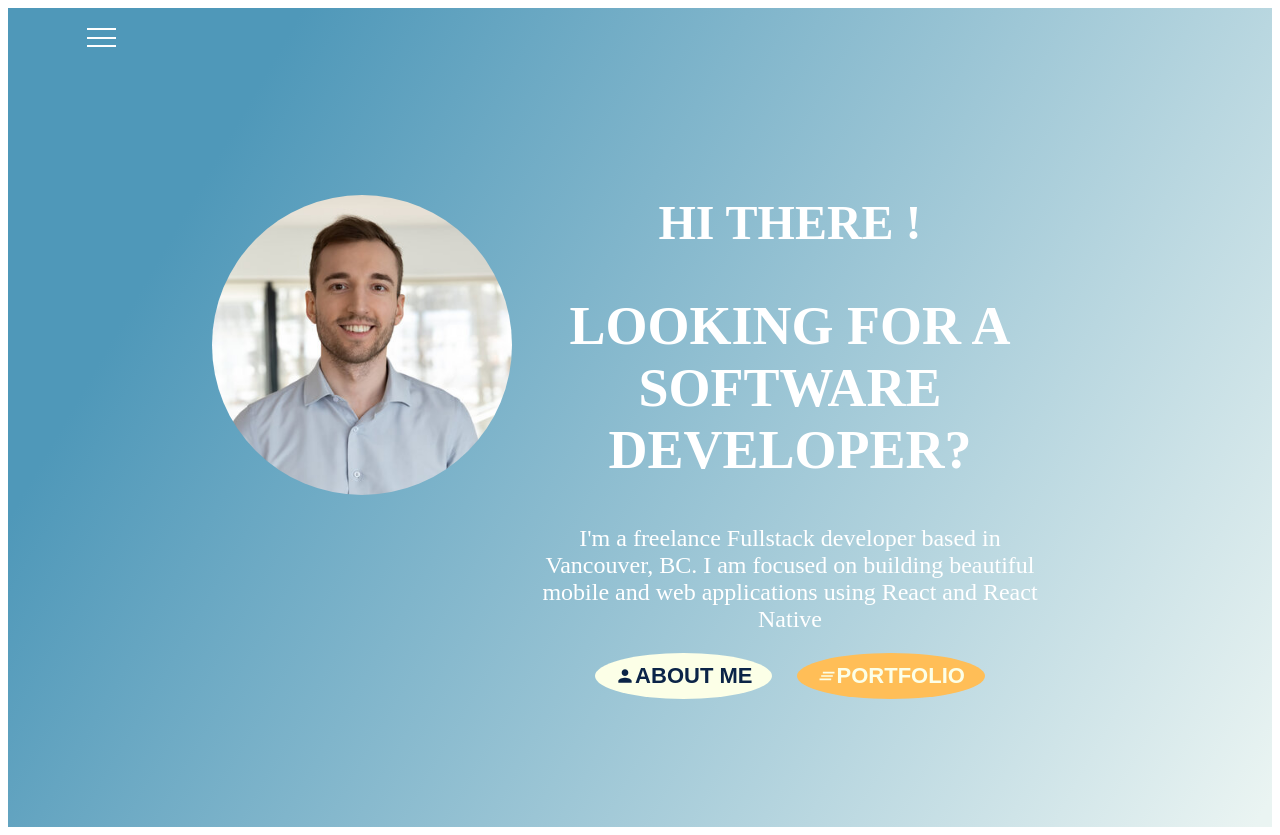
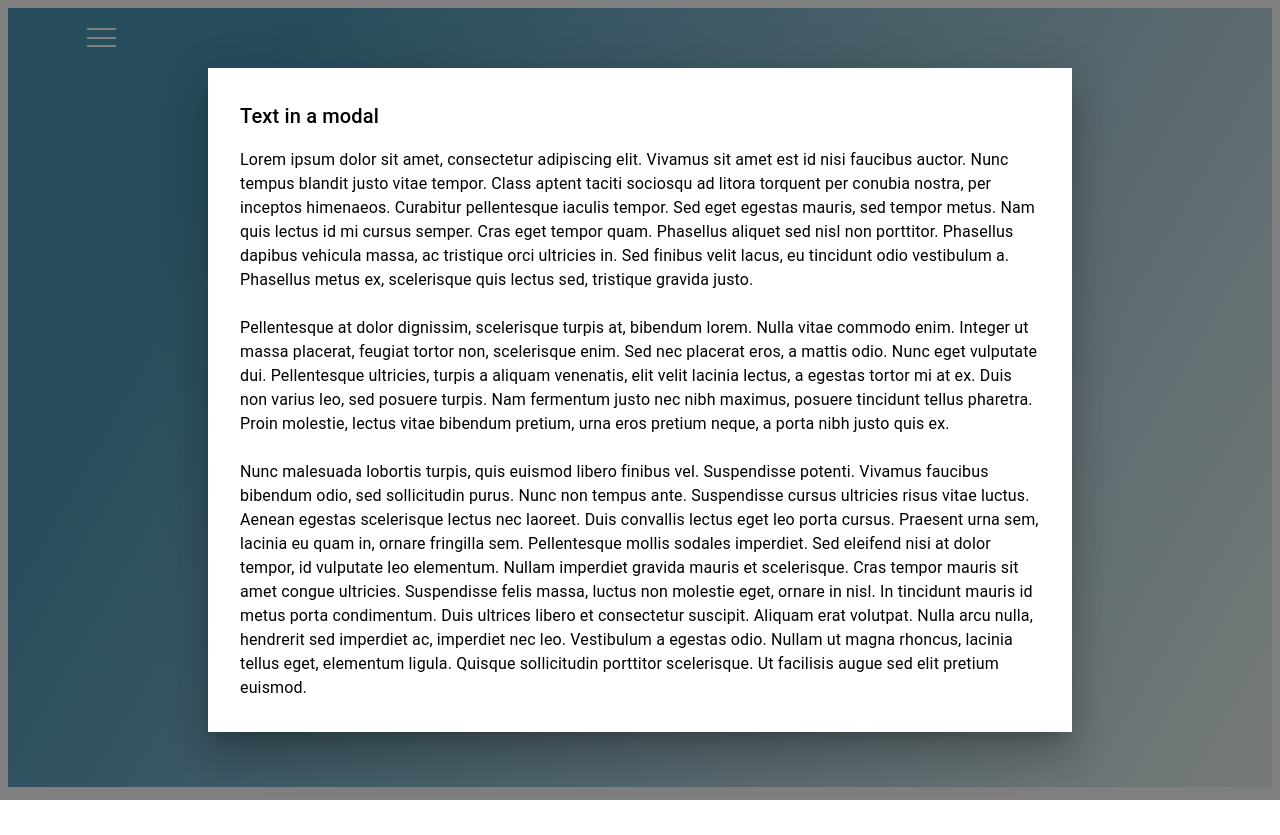
Before and after one commit to gshawnr/react_personal_site, a React (Create React App) app: page / in a window 1280 px wide. Both pictures are taken after a click on the button "ABOUT ME". After the commit the page ends 800 px from the top, so only its background shows below. Built offline with nearby package versions, Linux system fonts and the light colour scheme.

Commit message:
add about modal

```diff
--- a/package.json
+++ b/package.json
@@ -6,7 +6,7 @@
     "@emotion/react": "^11.10.6",
     "@emotion/styled": "^11.10.6",
     "@mui/icons-material": "^5.11.11",
-    "@mui/material": "^5.11.13",
+    "@mui/material": "^5.11.16",
     "@testing-library/jest-dom": "^5.16.5",
     "@testing-library/react": "^13.4.0",
     "@testing-library/user-event": "^13.5.0",
--- /dev/null
+++ b/src/components/Modal.tsx
@@ -0,0 +1,104 @@
+import * as React from "react";
+import Box from "@mui/material/Box";
+import Button from "@mui/material/Button";
+import Typography from "@mui/material/Typography";
+import Modal from "@mui/material/Modal";
+
+export default function BasicModal() {
+  const [open, setOpen] = React.useState(false);
+  const handleOpen = () => setOpen(true);
+  const handleClose = () => setOpen(false);
+
+  return (
+    <div>
+      <Button sx={style.modal_button} onClick={handleOpen}>
+        ABOUT ME
+      </Button>
+      <Modal
+        open={open}
+        onClose={handleClose}
+        aria-labelledby="modal-modal-title"
+        aria-describedby="modal-modal-description"
+      >
+        <Box sx={style.modal}>
+          <Typography id="modal-modal-title" variant="h6" component="h2">
+            Text in a modal
+          </Typography>
+          {/* <Typography id="modal-modal-description" sx={{ mt: 2 }}>
+            Duis mollis, est non commodo luctus, nisi erat porttitor ligula.
+          </Typography> */}
+          {text}
+        </Box>
+      </Modal>
+    </div>
+  );
+}
+
+const text = (
+  <Typography id="modal-modal-description" sx={{ mt: 2 }}>
+    Lorem ipsum dolor sit amet, consectetur adipiscing elit. Vivamus sit amet
+    est id nisi faucibus auctor. Nunc tempus blandit justo vitae tempor. Class
+    aptent taciti sociosqu ad litora torquent per conubia nostra, per inceptos
+    himenaeos. Curabitur pellentesque iaculis tempor. Sed eget egestas mauris,
+    sed tempor metus. Nam quis lectus id mi cursus semper. Cras eget tempor
+    quam. Phasellus aliquet sed nisl non porttitor. Phasellus dapibus vehicula
+    massa, ac tristique orci ultricies in. Sed finibus velit lacus, eu tincidunt
+    odio vestibulum a. Phasellus metus ex, scelerisque quis lectus sed,
+    tristique gravida justo.
+    <br />
+    <br />
+    Pellentesque at dolor dignissim, scelerisque turpis at, bibendum lorem.
+    Nulla vitae commodo enim. Integer ut massa placerat, feugiat tortor non,
+    scelerisque enim. Sed nec placerat eros, a mattis odio. Nunc eget vulputate
+    dui. Pellentesque ultricies, turpis a aliquam venenatis, elit velit lacinia
+    lectus, a egestas tortor mi at ex. Duis non varius leo, sed posuere turpis.
+    Nam fermentum justo nec nibh maximus, posuere tincidunt tellus pharetra.
+    Proin molestie, lectus vitae bibendum pretium, urna eros pretium neque, a
+    porta nibh justo quis ex.
+    <br />
+    <br />
+    Nunc malesuada lobortis turpis, quis euismod libero finibus vel. Suspendisse
+    potenti. Vivamus faucibus bibendum odio, sed sollicitudin purus. Nunc non
+    tempus ante. Suspendisse cursus ultricies risus vitae luctus. Aenean egestas
+    scelerisque lectus nec laoreet. Duis convallis lectus eget leo porta cursus.
+    Praesent urna sem, lacinia eu quam in, ornare fringilla sem. Pellentesque
+    mollis sodales imperdiet. Sed eleifend nisi at dolor tempor, id vulputate
+    leo elementum. Nullam imperdiet gravida mauris et scelerisque. Cras tempor
+    mauris sit amet congue ultricies. Suspendisse felis massa, luctus non
+    molestie eget, ornare in nisl. In tincidunt mauris id metus porta
+    condimentum. Duis ultrices libero et consectetur suscipit. Aliquam erat
+    volutpat. Nulla arcu nulla, hendrerit sed imperdiet ac, imperdiet nec leo.
+    Vestibulum a egestas odio. Nullam ut magna rhoncus, lacinia tellus eget,
+    elementum ligula. Quisque sollicitudin porttitor scelerisque. Ut facilisis
+    augue sed elit pretium euismod.
+  </Typography>
+);
+
+const style = {
+  modal: {
+    position: "absolute" as "absolute",
+    top: "50%",
+    left: "50%",
+    transform: "translate(-50%, -50%)",
+    width: 800,
+    bgcolor: "background.paper",
+    border: "2px thin #0b2447",
+    boxShadow: 24,
+    p: 4,
+  },
+  modal_button: {
+    padding: "10px 20px",
+    fontSize: "22px",
+    fontWeight: "bold",
+    border: "none",
+    borderRadius: "50%",
+    cursor: "pointer",
+    whiteSpace: "nowrap",
+    backgroundColor: "#0b2447",
+    color: "#fcffe7",
+    "&:hover": {
+      backgroundColor: "#fcffe7",
+      color: "#0b2447",
+    },
+  },
+};
--- a/src/components/Navbar.css
+++ b/src/components/Navbar.css
@@ -55,10 +55,12 @@
   font-weight: bold;
   padding: 14px 5px;
   transition: all 0.2s ease-in-out;
+  text-decoration: none;
 }
 
 .nav__menu-items a:hover {
   color: #0b2447;
+  text-decoration: underline;
 }
 
 .nav__menu--active .nav__menu-icon span:nth-child(1) {
--- a/src/components/Navbar.tsx
+++ b/src/components/Navbar.tsx
@@ -16,7 +16,6 @@ const Navbar = () => {
       </nav>
       <div className="nav__menu-items">
         <a href="#">HOME</a>
-        <a href="#">ABOUT</a>
         <a href="#">PORTFOLIO</a>
         <a href="#">CONTACT</a>
       </div>
--- a/src/screens/Home.css
+++ b/src/screens/Home.css
@@ -3,7 +3,7 @@
   display: flex;
   justify-content: center;
   align-items: center;
-  padding: 20px;
+  padding: 0 20px;
 }
 
 .home__main {
@@ -29,12 +29,6 @@
   margin: 20px 0;
 }
 
-.home__buttons {
-  display: flex;
-  justify-content: center;
-  align-items: center;
-}
-
 .home__button {
   padding: 10px 20px;
   font-size: 22px;
@@ -46,37 +40,6 @@
   white-space: nowrap;
 }
 
-.home__button.home--left {
-  display: inline-flex;
-  align-items: center;
-  background-color: #fcffe7;
-  color: #0b2447;
-}
-
-.home__button.home--left:hover {
-  background-color: #0b2447;
-  color: #fcffe7;
-}
-
-.home__button.home--right {
-  display: inline-flex;
-  align-items: center;
-  color: #fcffe7;
-  background-color: #0b2447;
-}
-
-.home__button.home--right {
-  background-color: #ffbe57;
-  border-top-right-radius: 50%;
-  border-bottom-right-radius: 50%;
-  margin-left: -2px;
-}
-
-.home__button.home--right:hover {
-  background-color: #fcffe7;
-  color: #ffbe57;
-}
-
 .home__image {
   border-radius: 50%;
   width: 300px;
--- a/src/screens/Home.tsx
+++ b/src/screens/Home.tsx
@@ -1,6 +1,7 @@
 import PersonIcon from "@mui/icons-material/Person";
 import ClearAllIcon from "@mui/icons-material/ClearAll";
 
+import BasicModal from "../components/Modal";
 import profileImage from "../assets/images/person.jpg";
 
 import "./Home.css";
@@ -20,15 +21,7 @@ const Home = () => {
             focused on building beautiful mobile and web applications using
             React and React Native
           </p>
-          <div className="home__buttons">
-            <button className="home__button home--left">
-              <PersonIcon fontSize="small" />
-              ABOUT ME
-            </button>
-            <button className="home__button home--right">
-              <ClearAllIcon fontSize="small" /> PORTFOLIO
-            </button>
-          </div>
+          <BasicModal />
         </div>
       </div>
     </div>
```
Also changed, not shown: src/components/Modal.css (added), 1 other file (tests, documents, lock files or other folders).
